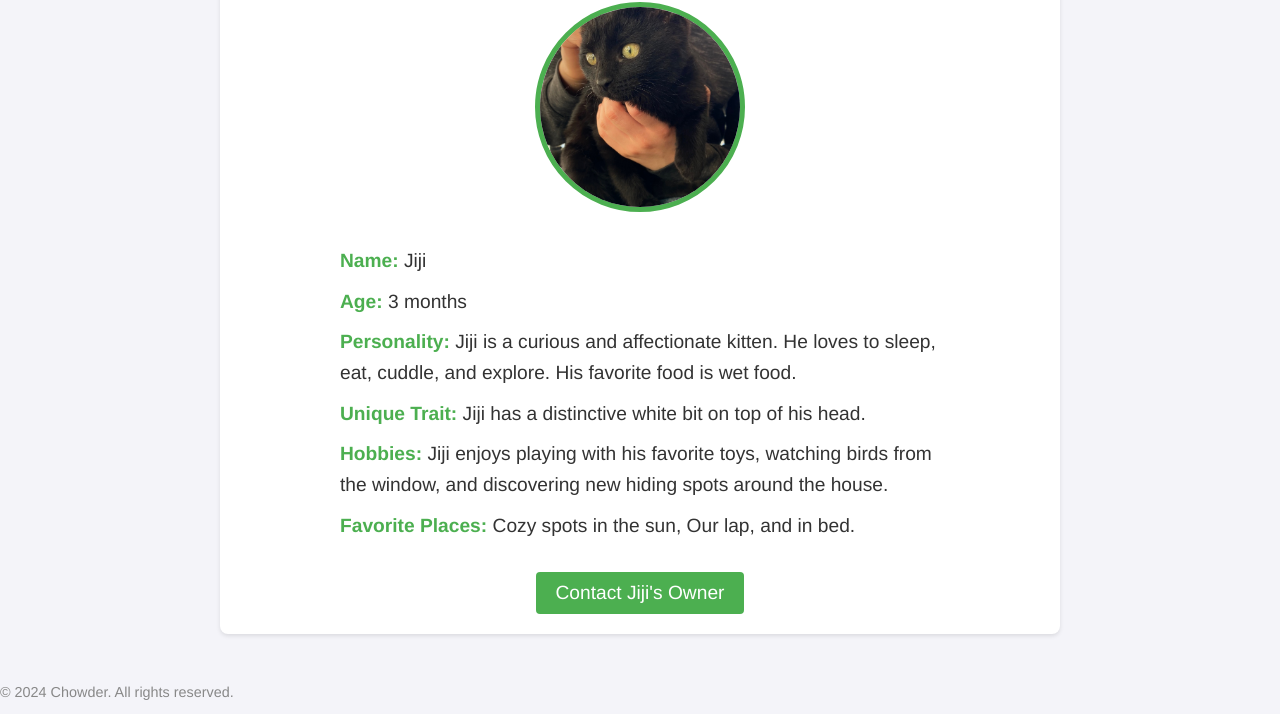
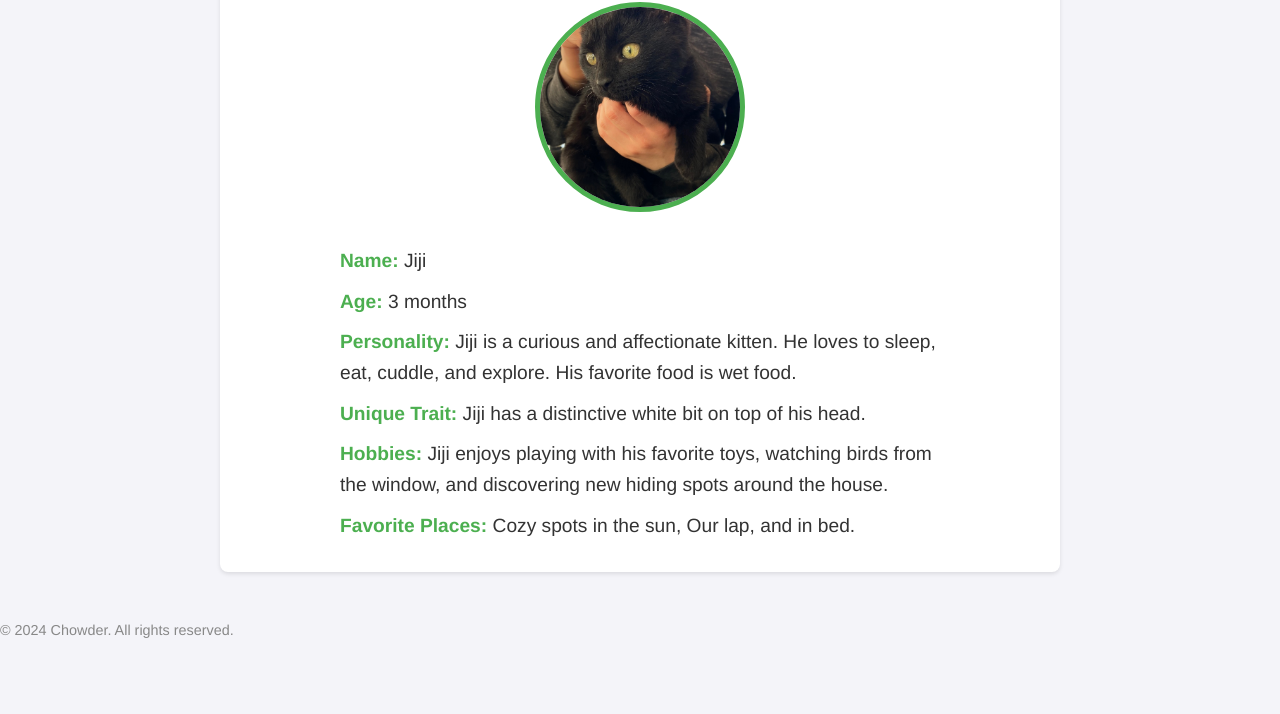
Before and after one commit to 3DGameMaker/Jiji-s-Page, a plain HTML site: page index.html in a window 1280 px wide. Shown: the part 160-874 px from the top of the page. After the commit the page ends 812 px from the top, so only its background shows below. Drawn offline with Linux system fonts and the light colour scheme.

Commit message:
Update index.html

```diff
--- a/index.html
+++ b/index.html
@@ -84,7 +84,7 @@
                 <p><span>Hobbies:</span> Jiji enjoys playing with his favorite toys, watching birds from the window, and discovering new hiding spots around the house.</p>
                 <p><span>Favorite Places:</span> Cozy spots in the sun, Our lap, and in bed.</p>
             </div>
-            <a href="#contact" class="button">Contact Jiji's Owner</a>
+
         </div>
         <footer>
             <p>&copy; 2024 Chowder. All rights reserved.</p>
```
